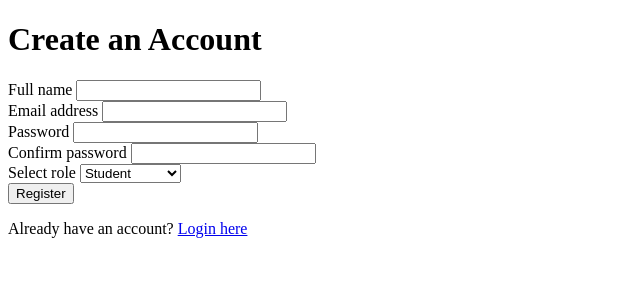
After one commit to Ohil09/campus-event-management, a PHP site: page /register.html in a window 1280 px wide. The commit adds this page. Shown: the top 300 px of the page, without its empty margins (0-640 px from the left). Run offline with PHP 8.4, Linux system fonts and the light colour scheme.

Commit message:
Added login and register page

```diff
--- a/index.php
+++ b/index.php
@@ -1,3 +1,4 @@
 <?php
-echo "Campus Event Management System is running successfully!";
+header('Location: login.html');
+exit;
 ?>
--- /dev/null
+++ b/register.html
@@ -0,0 +1,75 @@
+<!doctype html>
+<html lang="en">
+<head>
+    <meta charset="utf-8">
+    <meta name="viewport" content="width=device-width, initial-scale=1">
+    <title>Register | Campus Event &amp; Volunteer Management System</title>
+</head>
+<body>
+    <main>
+        <h1>Create an Account</h1>
+
+        <form action="#" method="post">
+            <div>
+                <label for="full-name">Full name</label>
+                <input
+                    type="text"
+                    id="full-name"
+                    name="full_name"
+                    autocomplete="name"
+                    required
+                >
+            </div>
+
+            <div>
+                <label for="email">Email address</label>
+                <input
+                    type="email"
+                    id="email"
+                    name="email"
+                    autocomplete="email"
+                    required
+                >
+            </div>
+
+            <div>
+                <label for="password">Password</label>
+                <input
+                    type="password"
+                    id="password"
+                    name="password"
+                    autocomplete="new-password"
+                    required
+                >
+            </div>
+
+            <div>
+                <label for="confirm-password">Confirm password</label>
+                <input
+                    type="password"
+                    id="confirm-password"
+                    name="confirm_password"
+                    autocomplete="new-password"
+                    required
+                >
+            </div>
+
+            <div>
+                <label for="role">Select role</label>
+                <select id="role" name="role" required>
+                    <option value="student" selected>Student</option>
+                    <option value="organizer">Organizer</option>
+                    <option value="administrator">Administrator</option>
+                </select>
+            </div>
+
+            <button type="submit">Register</button>
+        </form>
+
+        <p>
+            Already have an account?
+            <a href="login.html">Login here</a>
+        </p>
+    </main>
+</body>
+</html>
```
Also changed, not shown: login.html (added, +46 -0 lines).
